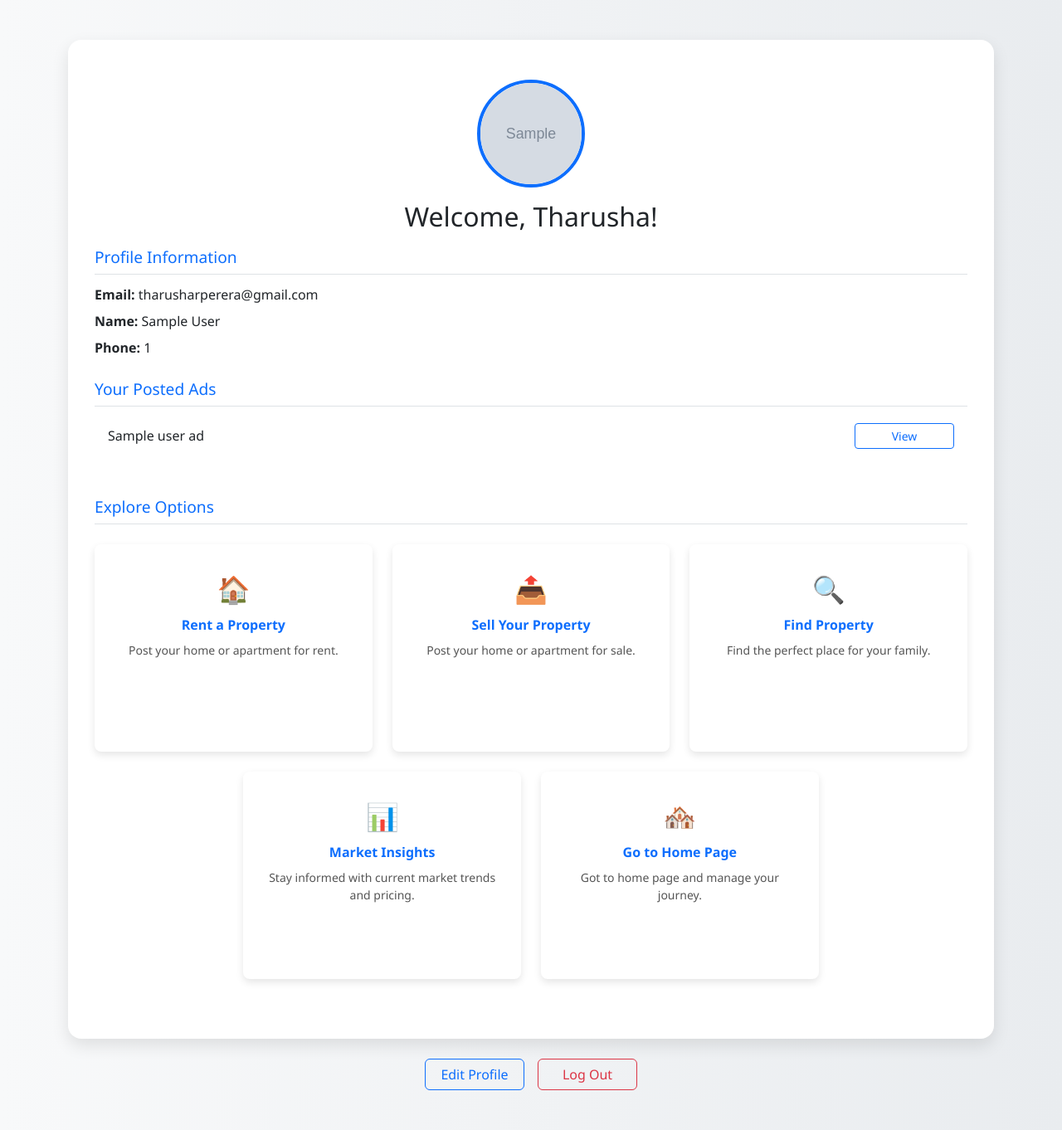
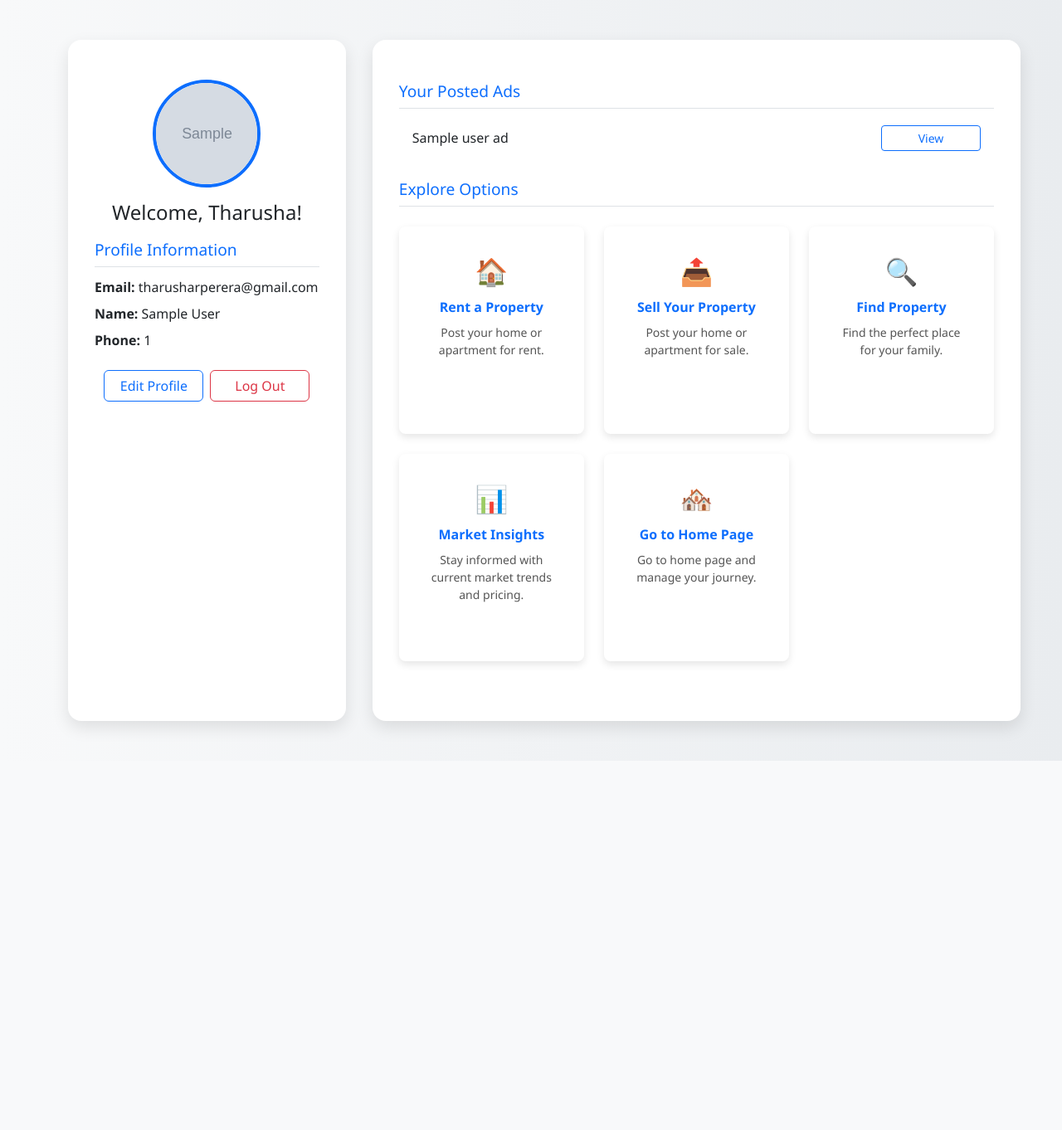
Before and after one commit to Tharusha-Randunu/Real-Estate-Listings-Platform, a Django app: template home/templates/home/dashboard/dashboard.html in a window 1280 px wide. Shown: the whole page at 83% size. After the commit the page ends 917 px from the top, so only its background shows below. Run offline with Django 5.2, Linux system fonts and the light colour scheme; a user stored in the database is signed in; tables that the repository leaves empty hold one stand-in row (values such as "Sample post"); the template is opened without the code that fills it: most values are stand-ins (such as "Sample title", 1, 10 or a date in 2020); grey boxes marked "Sample" are stand-in pictures.

Commit message:
edited dashboard

```diff
--- a/home/templates/home/dashboard/dashboard.html
+++ b/home/templates/home/dashboard/dashboard.html
@@ -12,11 +12,26 @@
             font-family: 'Segoe UI', Tahoma, Geneva, Verdana, sans-serif;
         }
 
+        .dashboard-wrapper {
+            display: flex;
+            gap: 2rem;
+            max-width: 1500px;
+            margin: auto;
+        }
+
         .dashboard-card {
             border-radius: 1rem;
             padding: 3rem 2rem;
             background-color: #ffffff;
             box-shadow: 0 8px 20px rgba(0,0,0,0.1);
+        }
+
+        .left-column {
+            flex: 0 0 30%;
+        }
+
+        .right-column {
+            flex: 0 0 70%;
         }
 
         .profile-pic {
@@ -80,75 +95,55 @@
             margin-bottom: 10px;
         }
 
-/* Small devices (phones, 576px and up) */
-@media (max-width: 576px) {
-    .explore-card {
-        height: 200px; /* Reduced height for smaller screens */
-        padding: 15px; /* Reduced padding */
+        @media (max-width: 768px) {
+            .dashboard-wrapper {
+                flex-direction: column;
             }
 
-    .explore-card h4 {
-        font-size: 14px; /* Slightly smaller font size */
-    }
-
-    .explore-card p {
-        font-size: 12px; /* Smaller font size for better fit */
-    }
-
-    .explore-card .icon {
-        font-size: 24px; /* Smaller icon for better fit */
+            .left-column, .right-column {
+                flex: 100%;
             }
         }
 
-/* Medium devices (tablets, 768px and up) */
-@media (max-width: 992px) and (min-width: 768px) {
-    .explore-card {
-        height: 250px; /* Adjust height for medium screens */
-        padding: 20px; /* Slightly reduced padding */
-    }
-
-    .explore-card h4 {
-        font-size: 15px; /* Slightly smaller heading for better fit */
-    }
-
-    .explore-card p {
-        font-size: 13px; /* Adjusted paragraph font size */
-    }
-
-    .explore-card .icon {
-        font-size: 28px; /* Slightly smaller icon */
-    }
-}
-/* Hover effect */
         .explore-card:hover {
-    background-color: #f2fbff; /* Light blue color on hover */
-    cursor: pointer; /* Change cursor to indicate it's clickable */
+            background-color: #f2fbff;
+            cursor: pointer;
         }
     </style>
 </head>
 <body>
 <div class="container my-5">
-    <div class="dashboard-card mx-auto text-center" style="max-width: 1500px;">
+    <div class="dashboard-wrapper">
 
-        <!-- Profile Image -->
+        <!-- Left Column -->
+        <div class="dashboard-card left-column text-center">
             {% if user_profile.profile_picture %}
                 <img src="{{ user_profile.profile_picture.url }}" alt="Profile Picture" class="profile-pic">
             {% else %}
                 <img src="{% static 'home/images/default-user.png' %}" alt="Default Picture" class="profile-pic">
             {% endif %}
 
-        <h2 class="mb-3">Welcome, {{ user.username }}!</h2>
+            <h4 class="mb-3">Welcome, {{ user.username }}!</h4>
 
             <!-- Profile Information -->
-        <div class="mb-4 text-start">
+            <div class="text-start">
                 <div class="section-title">Profile Information</div>
                 <p class="info-item"><strong>Email:</strong> {{ user.email }}</p>
                 <p class="info-item"><strong>Name:</strong> {{ user_profile.user.first_name }} {{ user_profile.user.last_name }}</p>
                 <p class="info-item"><strong>Phone:</strong> {{ user_profile.phone_number }}</p>
             </div>
 
+            <!-- Actions -->
+            <div class="mt-4 d-flex justify-content-center gap-2">
+                <a href="#" class="btn btn-outline-primary">Edit Profile</a>
+                <a href="{% url 'logout' %}" class="btn btn-outline-danger">Log Out</a>
+            </div>
+        </div>
+
+        <!-- Right Column -->
+        <div class="dashboard-card right-column">
             <!-- Posted Ads -->
-        <div class="mb-4 text-start">
+            <div class="mb-4">
                 <div class="section-title">Your Posted Ads</div>
                 {% if user_ads %}
                     <ul class="list-group">
@@ -165,12 +160,12 @@
                     </div>
                 {% endif %}
             </div>
+
             <!-- Explore Options -->
-<div class="mt-5">
-    <div class="section-title text-start">Explore Options</div>
-    <div class="row mt-4 justify-content-center">
-        <!-- Rent a Property -->
-        <div class="col-md-4 mb-4">
+            <div>
+                <div class="section-title">Explore Options</div>
+                <div class="row mt-4">
+                    <div class="col-md-6 col-lg-4 mb-4">
                         <a href="{% url 'rent_property' %}" class="text-decoration-none">
                             <div class="explore-card">
                                 <div class="icon">🏠</div>
@@ -180,8 +175,7 @@
                         </a>
                     </div>
 
-        <!-- List Your Property -->
-        <div class="col-md-4 mb-4">
+                    <div class="col-md-6 col-lg-4 mb-4">
                         <a href="{% url 'list_property' %}" class="text-decoration-none">
                             <div class="explore-card">
                                 <div class="icon">📤</div>
@@ -191,9 +185,7 @@
                         </a>
                     </div>
 
-
-        <!-- Find a home -->
-        <div class="col-md-4 mb-4">
+                    <div class="col-md-6 col-lg-4 mb-4">
                         <a href="{% url 'find_a_home' %}" class="text-decoration-none">
                             <div class="explore-card">
                                 <div class="icon">🔍</div>
@@ -203,9 +195,7 @@
                         </a>
                     </div>
 
-
-        <!-- Market Insights -->
-        <div class="col-md-4 mb-4">
+                    <div class="col-md-6 col-lg-4 mb-4">
                         <a href="{% url 'market_insights' %}" class="text-decoration-none">
                             <div class="explore-card">
                                 <div class="icon">📊</div>
@@ -215,33 +205,16 @@
                         </a>
                     </div>
 
-        <!-- Home -->
-        <div class="col-md-4 mb-4">
+                    <div class="col-md-6 col-lg-4 mb-4">
                         <a href="{% url 'home' %}" class="text-decoration-none">
                             <div class="explore-card">
                                 <div class="icon">🏘️</div>
                                 <h4>Go to Home Page</h4>
-                    <p>Got to home page and manage your journey.</p>
+                                <p>Go to home page and manage your journey.</p>
                             </div>
                         </a>
                     </div>
-
-
-
                 </div>
-        </div>
-
-
-</div>
-
-
-
-        <!-- Actions -->
-        <div class="mt-4">
-           <!-- <div class="section-title text-center">Actions</div>-->
-            <div class="d-flex justify-content-center gap-3">
-                <a href="#" class="btn btn-outline-primary">Edit Profile</a>
-                <a href="{% url 'logout' %}" class="btn btn-outline-danger">Log Out</a>
             </div>
         </div>
 
```
Also changed, not shown: db.sqlite3. Lines whose indentation alone changed are shown as unchanged.
